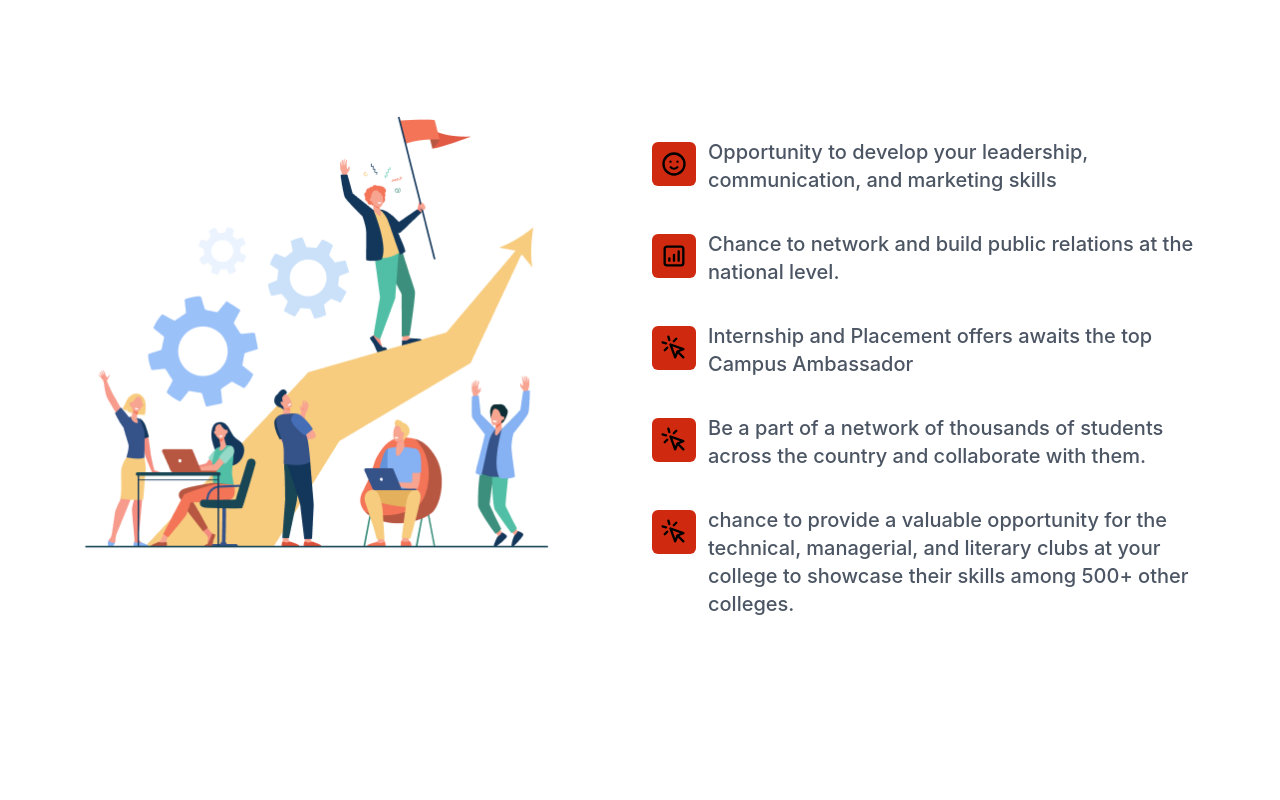
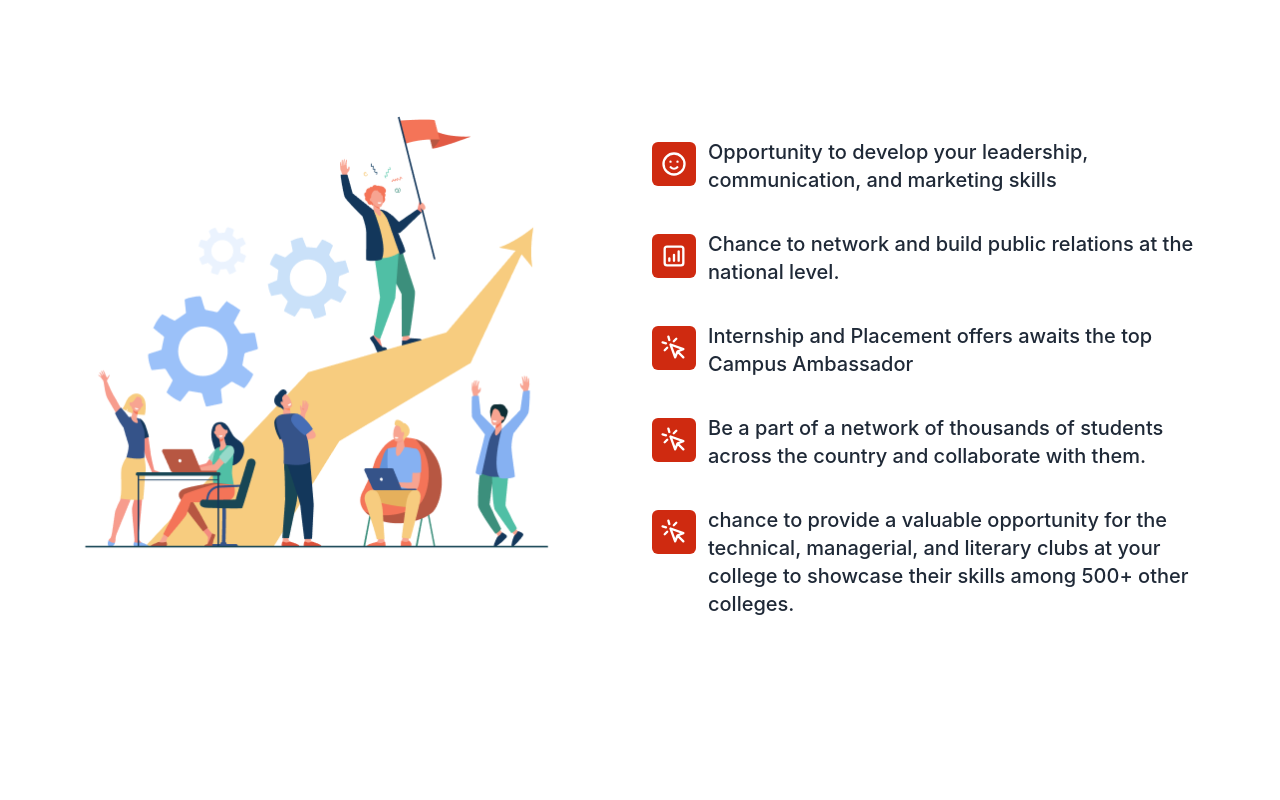
Before and after one commit to GayathriVihayas/campusAmbassador, a Next.js app: page / in a window 1280 px wide. Shown: the part 1340-2140 px from the top of the page. Built offline with nearby package versions, Linux system fonts and the light colour scheme.

Commit message:
color changes

```diff
--- a/components/benefits.js
+++ b/components/benefits.js
@@ -61,13 +61,16 @@ function Benefit(props) {
   return (
     <>
       <div className="flex items-start mt-8 space-x-3">
-        <div className="flex items-center justify-center flex-shrink-0 mt-1 bg-orange-700  rounded-md w-11 h-11 ">
+        <div
+          className="flex items-center justify-center flex-shrink-0 mt-1 bg-orange-700  rounded-md w-11 h-11 "
+          style={{ color: 'white' }}
+        >
           {React.cloneElement(props.icon, {
             className: 'w-7 h-7 text-grey-600',
           })}
         </div>
         <div>
-          <h4 className="text-xl font-medium text-gray-600 ">{props.title}</h4>
+          <h4 className="text-xl font-medium text-gray-800 ">{props.title}</h4>
           <p className="mt-1 text-gray-500 ">{props.children}</p>
         </div>
       </div>
```
